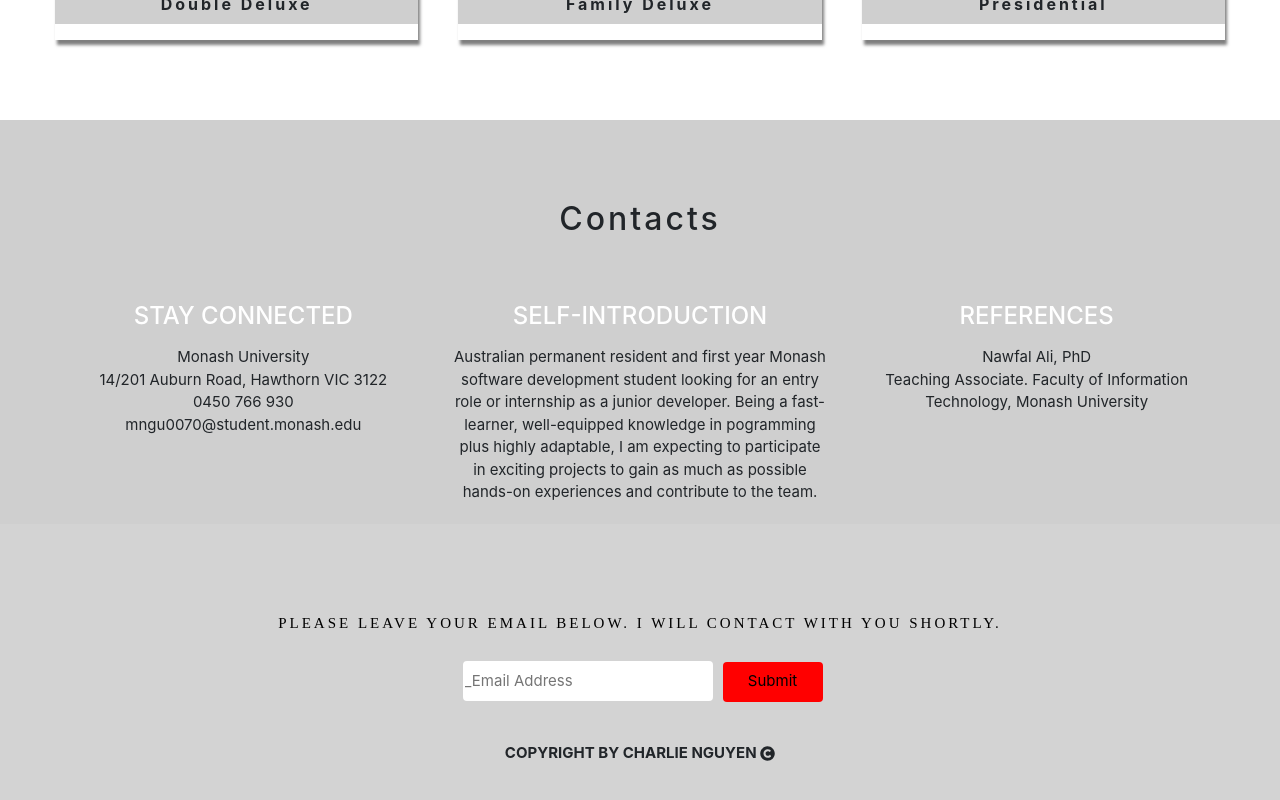
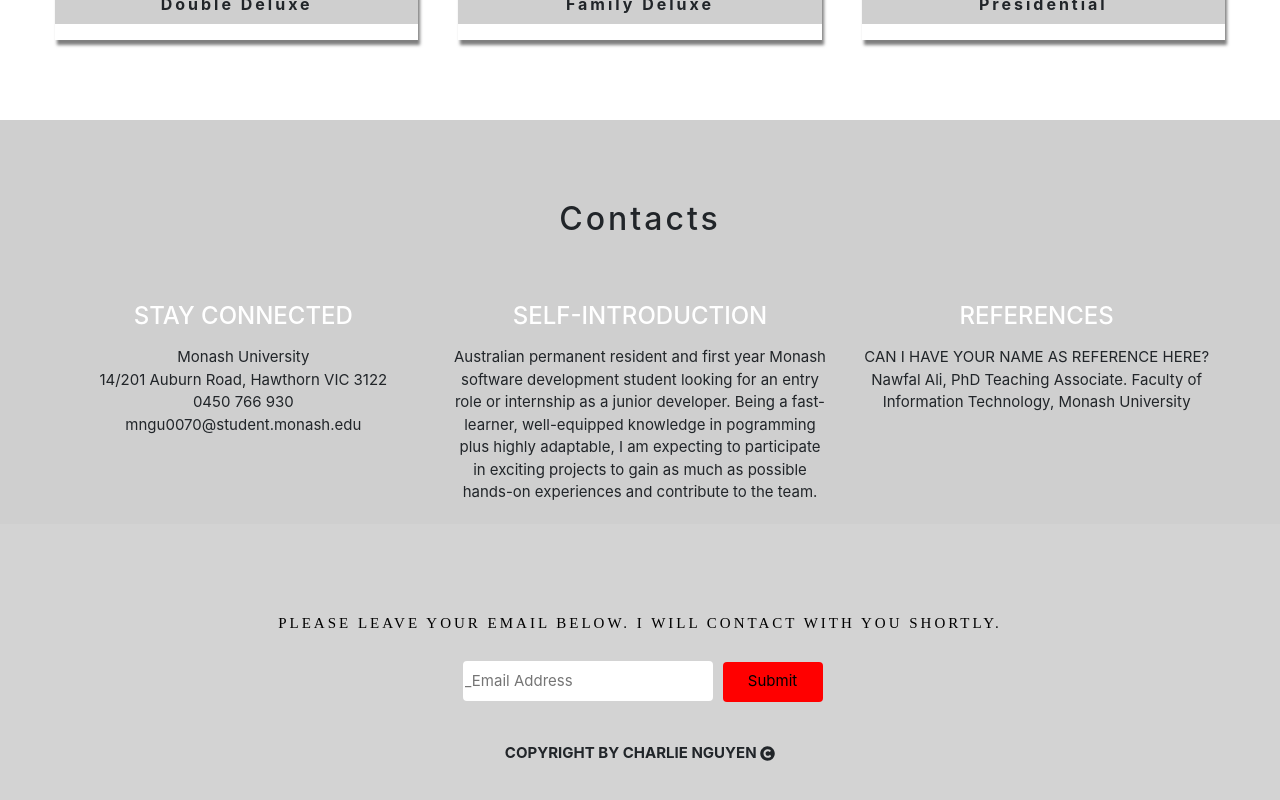
Before and after one commit to charlieNg014/hotelproject, a React (Create React App) app: page / in a window 1280 px wide. Shown: the part 1798-2598 px from the top of the page. Built offline with nearby package versions, Linux system fonts and the light colour scheme.

Commit message:
Upload for testing

```diff
--- a/src/Pages/Contact.js
+++ b/src/Pages/Contact.js
@@ -11,7 +11,7 @@ export default  class Contact extends Component {
         contacts: [
         {title:"Stay Connected", subtitle:"Monash University", details1: "14/201 Auburn Road, Hawthorn VIC 3122", details2: "0450 766 930", details3: "mngu0070@student.monash.edu"},
             {title:"Self-Introduction", subtitle: "Australian permanent resident and first year Monash software development student looking for an entry role or internship as a junior developer. Being a fast-learner, well-equipped knowledge in pogramming plus highly adaptable, I am expecting to participate in exciting projects to gain as much as possible hands-on experiences and contribute to the team.", details1: "", details2: "", details3: ""},
-            {title:"References", subtitle: "Nawfal Ali, PhD", details1: "Teaching Associate. Faculty of Information Technology, Monash University", details2: "", details3: ""}
+            {title:"References", subtitle: "CAN I HAVE YOUR NAME AS REFERENCE HERE?", details1: "Nawfal Ali, PhD Teaching Associate. Faculty of Information Technology, Monash University", details2: "", details3: ""}
         ]
     }
     render(){
```
